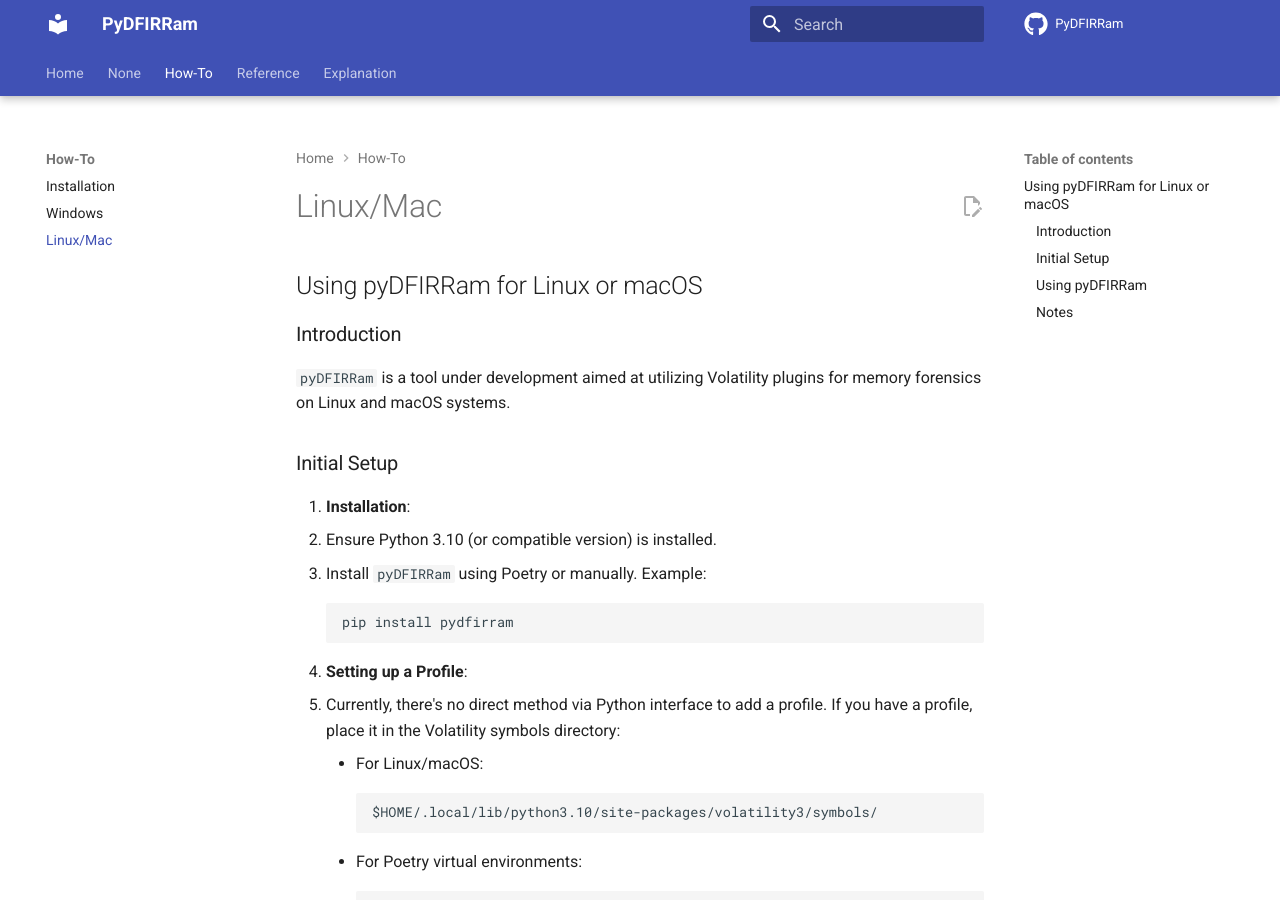
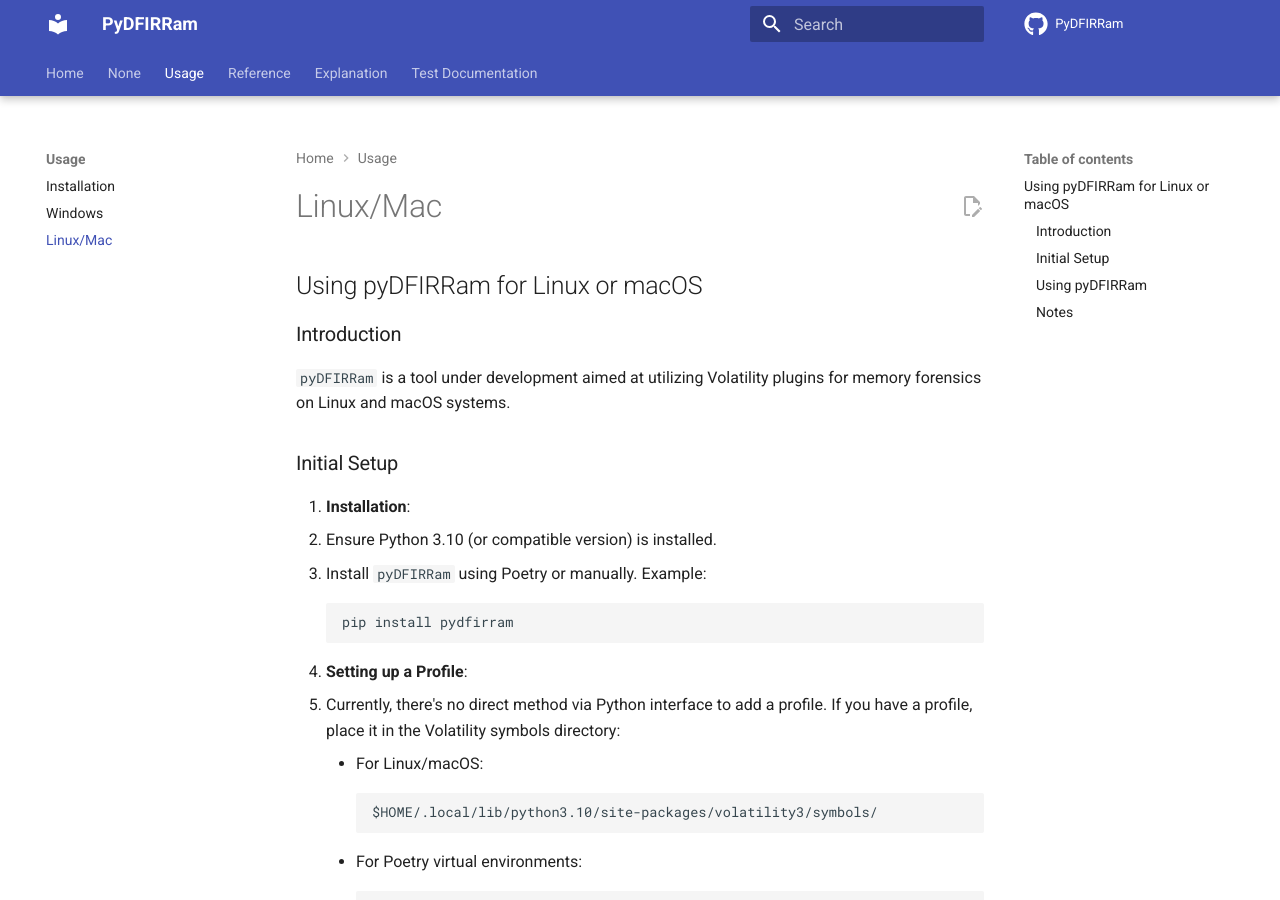
Before and after one commit to PyDFIR/pyDFIRRam, an MkDocs documentation site: the page built from docs/Usage/Linux.md, in a window 1280 px wide and 900 px high. Built offline with MkDocs 1.6.1 and Material for MkDocs 9.7.7, drawn with Linux system fonts in a browser that asks for light colours; comment, search, counter and statistics services are not loaded; the version menu is left out.

Commit message:
fix how to

```diff
--- a/mkdocs.yml
+++ b/mkdocs.yml
@@ -43,10 +43,10 @@
 nav:
   - index.md
   - Installation.md
-  - How-To:
-    - Installation : How-To/installation.md
-    - Windows : How-To/Windows.md
-    - Linux/Mac : How-To/Linux.md
+  - Usage:
+    - Installation : Usage/installation.md
+    - Windows : Usage/Windows.md
+    - Linux/Mac : Usage/Linux.md
   - Reference:
       - Index: reference/reference.md
       - Base: reference/base.md
@@ -55,6 +55,7 @@
       - Utils: reference/utils.md
       - Windows : reference/windows.md
   - explanation.md
+  - test.md
 
 extra:
   version:
```
Also changed, not shown: docs/Usage/Installation.md (renamed from docs/How-To/Installation.md), docs/Usage/Linux.md (renamed from docs/How-To/Linux.md), docs/Usage/windows.md (renamed from docs/How-To/windows.md).
